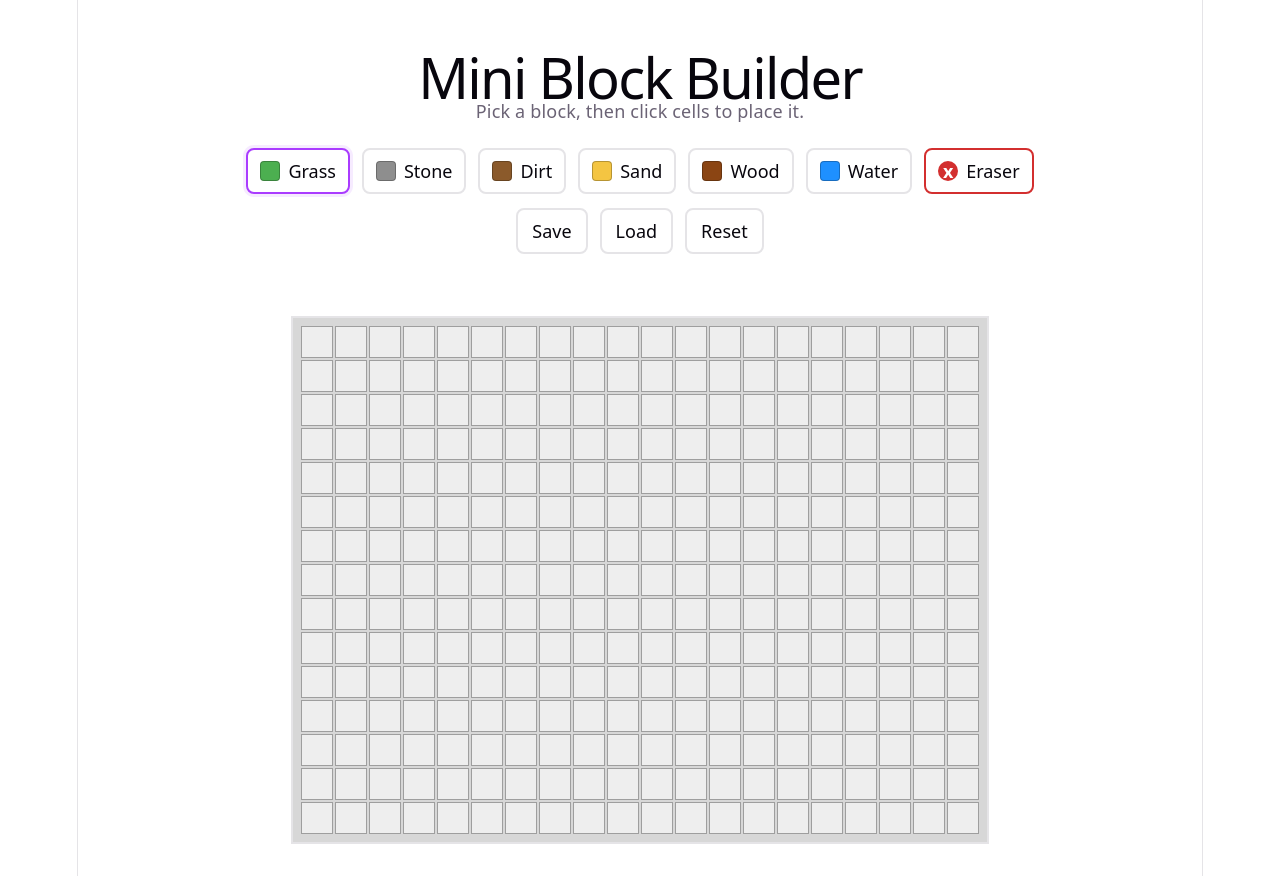
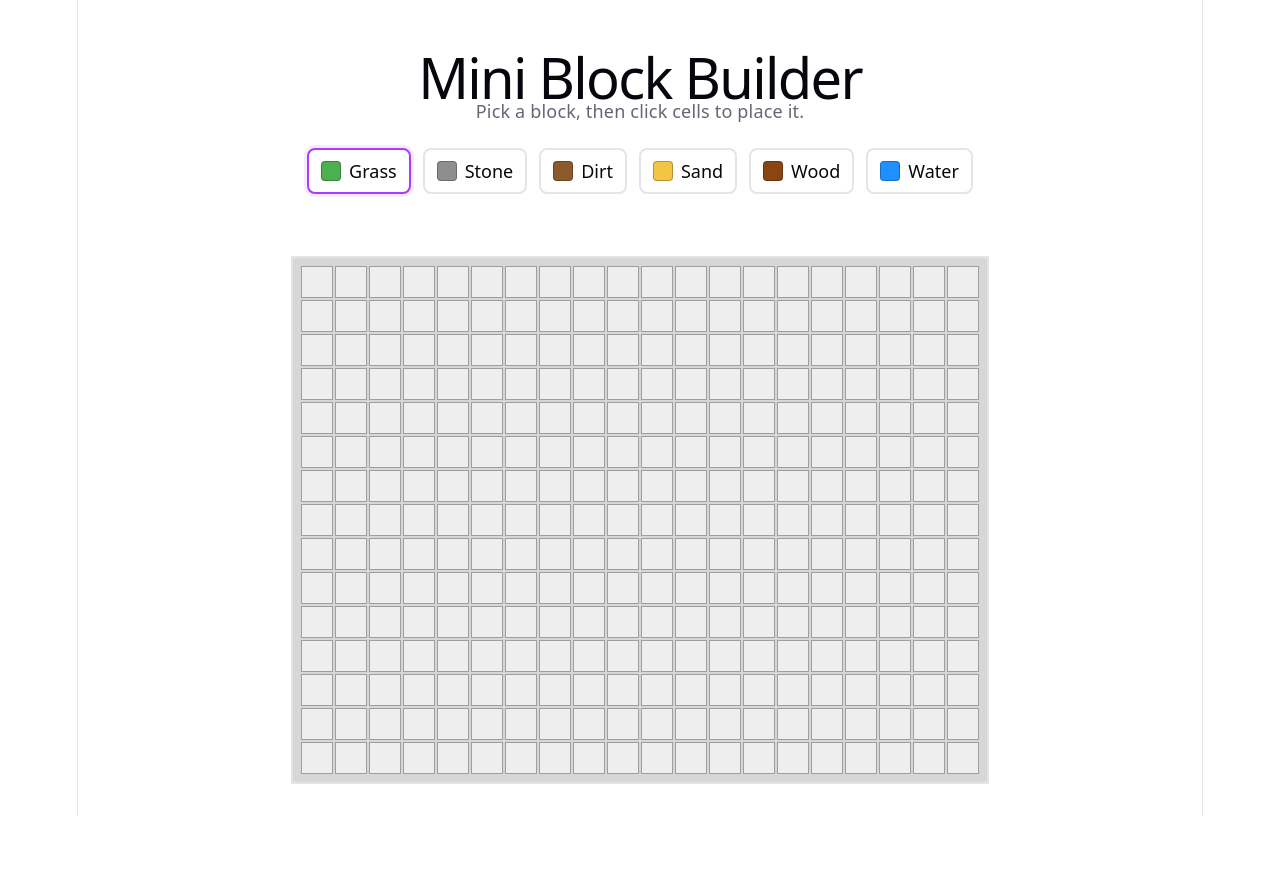
Before and after one commit to Nasang91/HermesToyProject, a React (Vite) app: page / in a window 1280 px wide. After the commit the page ends 816 px from the top, so only its background shows below. Built offline with nearby package versions, Linux system fonts and the light colour scheme.

Commit message:
fix: hide out-of-scope toolbar controls (closes #15)

```diff
--- a/src/App.tsx
+++ b/src/App.tsx
@@ -12,9 +12,7 @@ type BlockType = {
 
 type GridCell = BlockType | null
 type Grid = GridCell[][]
-type SelectedTool =
-  | { kind: 'block'; block: BlockType }
-  | { kind: 'eraser' }
+type SelectedTool = { kind: 'block'; block: BlockType }
 
 type Recipe = {
   ingredients: [BlockId, BlockId]
@@ -23,7 +21,6 @@ type Recipe = {
 
 const GRID_COLUMNS = 20
 const GRID_ROWS = 15
-const STORAGE_KEY = 'miniBlockBuilder_grid'
 const DISCOVERED_KEY = 'miniBlockBuilder_discovered'
 
 const blockTypes: BlockType[] = [
@@ -70,52 +67,8 @@ const createEmptyGrid = (): Grid =>
     Array.from<GridCell>({ length: GRID_COLUMNS }).fill(null),
   )
 
-const isBlockId = (value: unknown): value is BlockId =>
-  typeof value === 'string' && blockTypes.some((block) => block.id === value)
-
 const findBlockById = (id: BlockId): BlockType =>
   blockTypes.find((block) => block.id === id) ?? blockTypes[0]
-
-const parseSavedGrid = (savedValue: string): Grid | null => {
-  const parsed: unknown = JSON.parse(savedValue)
-
-  if (!Array.isArray(parsed) || parsed.length !== GRID_ROWS) {
-    return null
-  }
-
-  const restoredGrid: Grid = []
-
-  for (const row of parsed) {
-    if (!Array.isArray(row) || row.length !== GRID_COLUMNS) {
-      return null
-    }
-
-    const restoredRow: GridCell[] = []
-
-    for (const cell of row) {
-      if (cell === null) {
-        restoredRow.push(null)
-        continue
-      }
-
-      if (
-        typeof cell === 'object' &&
-        cell !== null &&
-        'id' in cell &&
-        isBlockId(cell.id)
-      ) {
-        restoredRow.push(findBlockById(cell.id))
-        continue
-      }
-
-      return null
-    }
-
-    restoredGrid.push(restoredRow)
-  }
-
-  return restoredGrid
-}
 
 function App() {
   const [selectedTool, setSelectedTool] = useState<SelectedTool>({
@@ -214,18 +167,6 @@ function App() {
     setGrid((currentGrid) => {
       const currentCell = currentGrid[rowIndex][columnIndex]
 
-      if (selectedTool.kind === 'eraser') {
-        const newGrid = currentGrid.map((row, currentRowIndex) =>
-          row.map((cell, currentColumnIndex) =>
-            currentRowIndex === rowIndex && currentColumnIndex === columnIndex
-              ? null
-              : cell,
-          ),
-        )
-        checkForRecipes(newGrid)
-        return newGrid
-      }
-
       if (currentCell) {
         const combinationResult = findCombinationResult(currentCell.id, selectedTool.block.id)
 
@@ -267,39 +208,6 @@ function App() {
     })
   }
 
-  const saveGrid = () => {
-    localStorage.setItem(STORAGE_KEY, JSON.stringify(grid))
-    setStatusMessage('Saved!')
-  }
-
-  const loadGrid = () => {
-    const savedGrid = localStorage.getItem(STORAGE_KEY)
-
-    if (!savedGrid) {
-      setStatusMessage('No saved grid found.')
-      return
-    }
-
-    try {
-      const parsedGrid = parseSavedGrid(savedGrid)
-
-      if (!parsedGrid) {
-        setStatusMessage('Saved grid is corrupt.')
-        return
-      }
-
-      setGrid(parsedGrid)
-      setStatusMessage('Loaded!')
-    } catch {
-      setStatusMessage('Saved grid is corrupt.')
-    }
-  }
-
-  const resetGrid = () => {
-    setGrid(createEmptyGrid())
-    setStatusMessage('Reset!')
-  }
-
   return (
     <main className="app-shell">
       <header className="builder-header">
@@ -333,31 +241,6 @@ function App() {
               )
             })}
 
-          <button
-            type="button"
-            className={`block-button eraser-button ${
-              selectedTool.kind === 'eraser' ? 'selected' : ''
-            }`}
-            onClick={() => setSelectedTool({ kind: 'eraser' })}
-            aria-pressed={selectedTool.kind === 'eraser'}
-          >
-            <span className="eraser-icon" aria-hidden="true">
-              x
-            </span>
-            Eraser
-          </button>
-        </div>
-
-        <div className="action-row" aria-label="Grid actions">
-          <button type="button" className="action-button" onClick={saveGrid}>
-            Save
-          </button>
-          <button type="button" className="action-button" onClick={loadGrid}>
-            Load
-          </button>
-          <button type="button" className="action-button" onClick={resetGrid}>
-            Reset
-          </button>
         </div>
 
         <p className="status-message" role="status" aria-live="polite">
```
